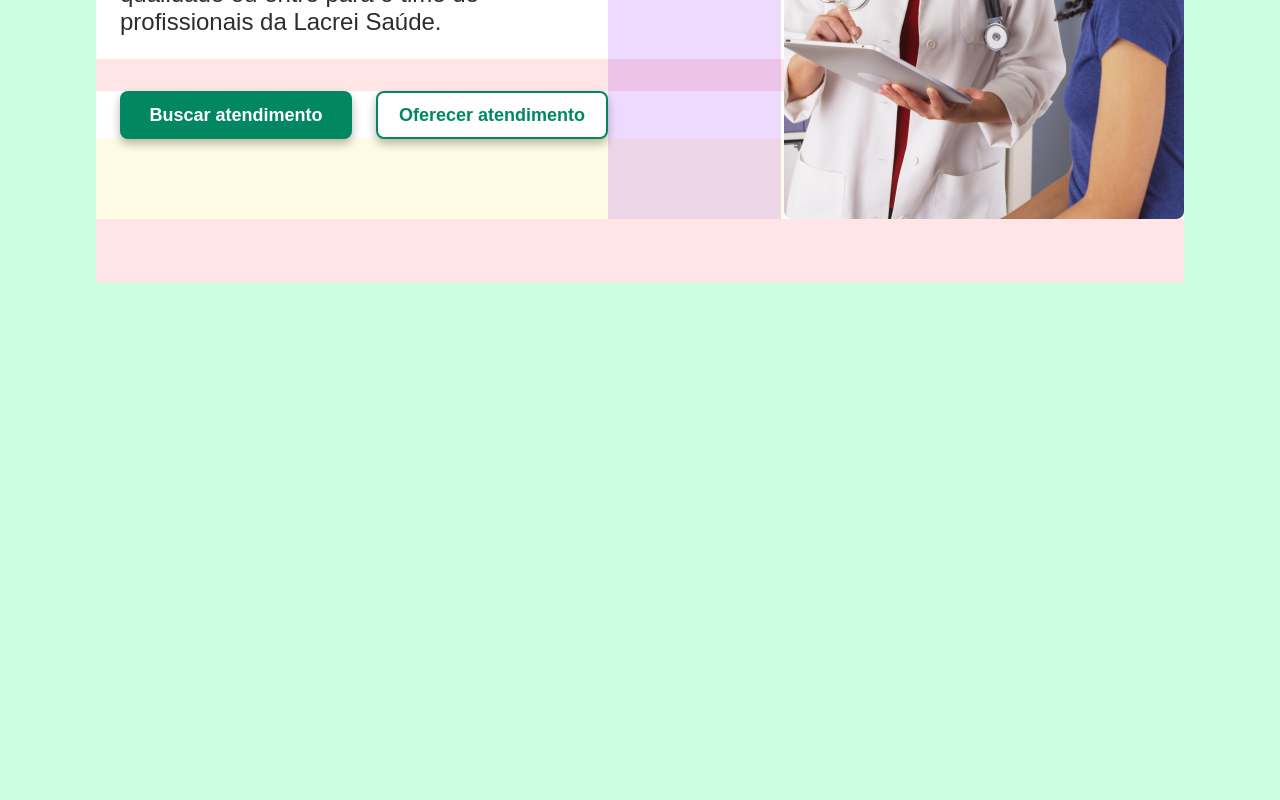
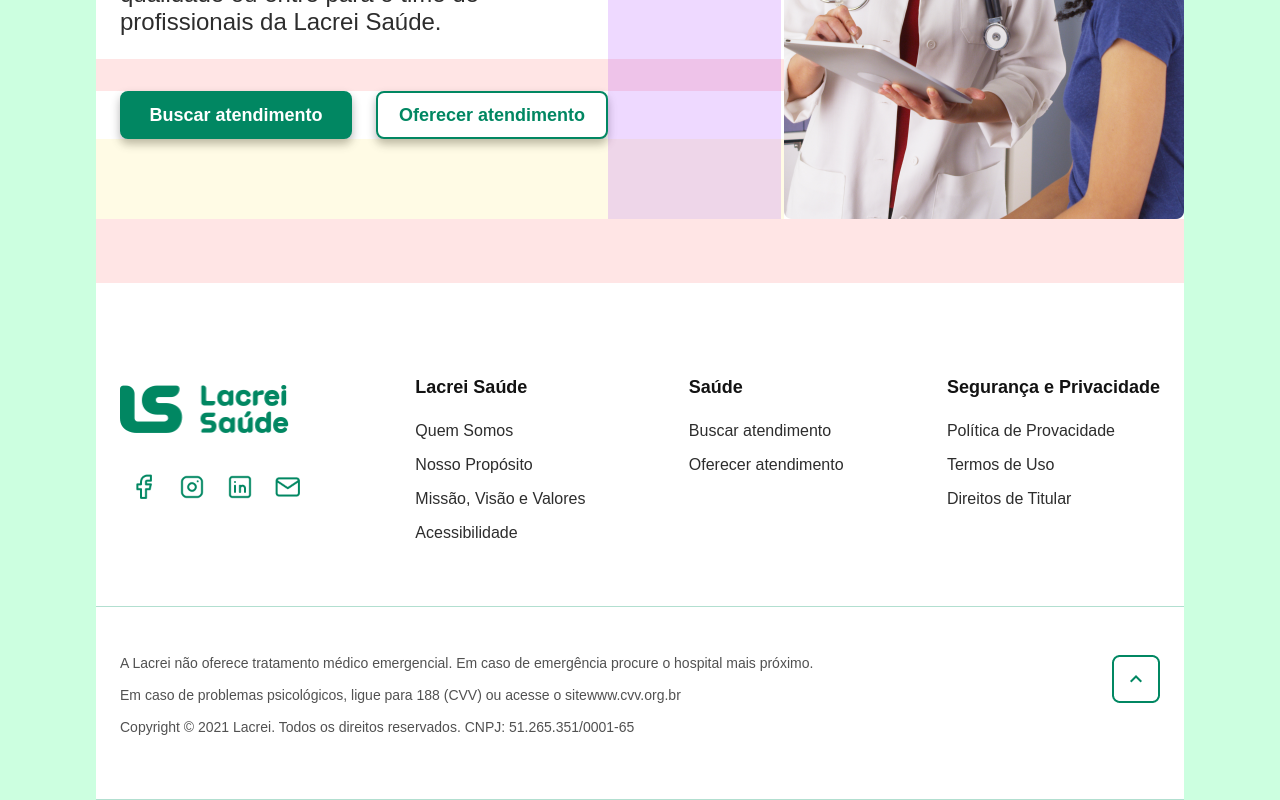
Before and after one commit to karinefbueno/desafio-lacrei-saude, a React (Vite) app: page / in a window 1280 px wide. Shown: the part 416-1216 px from the top of the page. Before the commit the page ends 800 px from the top, so only its background shows below. Built offline with nearby package versions, Linux system fonts and the light colour scheme; a web font is replaced by a local one.

Commit message:
C04-Footer

```diff
--- a/src/App.tsx
+++ b/src/App.tsx
@@ -1,3 +1,4 @@
+import Footer from './components/Footer';
 import Header from './components/Header';
 import Main from './components/Main';
 import { GlobalStyle } from './styles/global-styles';
@@ -8,6 +9,7 @@ function App() {
       <GlobalStyle />
       <Header />
       <Main />
+      <Footer />
     </>
   );
 }
--- a/src/components/Footer/index.tsx
+++ b/src/components/Footer/index.tsx
@@ -1,6 +1,88 @@
+import { ContainerFooter, FooterStyled, ImagemLogo, Div } from './styles';
+import logo from '../../images/log.png';
+import face from '../../images/facebook.png';
+import link from '../../images/linkdIn.png';
+import insta from '../../images/instagram.png';
+import emailIcon from '../../images/email.png';
+import button from '../../images/button.png';
+import {
+  facebook, instagram, linkdIn, email,
+  quemSomos, missao, proposito, acessibilidade,
+  termos, privacidade, direitos, buscar, oferecer,
+} from "../../utils/links";
+
 function Footer() {
+
   return (
-    <div>Footer</div>
+    <Div>
+      <FooterStyled>
+        <ContainerFooter>
+          <ImagemLogo>
+            <img src={logo} alt="Logo" />
+            <div>
+              <a href={facebook} target="blank">
+                <img src={face} alt="Facebook" />
+              </a>
+              <a href={instagram} target="blank">
+                <img src={insta} alt="Instagram" />
+              </a>
+              <a href={linkdIn} target="blank">
+                <img src={link} alt="LinkdIn" />
+              </a>
+              <a href={email} target="blank">
+                <img src={emailIcon} alt="E-mail" />
+              </a>
+            </div>
+          </ImagemLogo>
+          <ul>
+            <h2>Lacrei Saúde</h2>
+            <a href={quemSomos}><li>Quem Somos</li></a>
+            <a href={proposito}><li>Nosso Propósito</li></a>
+            <a href={missao}>
+              <li>Missão, Visão e Valores</li>
+            </a>
+            <a href={acessibilidade}><li>Acessibilidade</li></a>
+          </ul>
+          <ul>
+            <h2>Saúde</h2>
+            <a href={buscar}><li>Buscar atendimento</li></a>
+            <a href={oferecer}><li>Oferecer atendimento</li></a>
+          </ul>
+          <ul>
+            <h2>Segurança e Privacidade</h2>
+            <a href={privacidade}><li>Política de Provacidade</li></a>
+            <a href={termos}><li>Termos de Uso</li></a>
+            <a href={direitos}><li>Direitos de Titular</li></a>
+          </ul>
+        </ContainerFooter>
+        <ContainerFooter>
+          <div className="container-paragraph">
+            <p>
+              A Lacrei não oferece tratamento médico emergencial.
+              Em caso de emergência procure o hospital mais próximo.
+            </p>
+            <p>
+              Em caso de problemas psicológicos,
+              ligue para 188 (CVV) ou acesse o site
+              <a href="https://lacreisaude.com.br/www.cvv.org.br">
+                www.cvv.org.br
+              </a>
+            </p>
+            <p>
+              Copyright © 2021 Lacrei.
+              Todos os direitos reservados. CNPJ: 51.265.351/0001-65
+            </p>
+          </div>
+          <div>
+            <span>CNPJ: 51.265.351/0001-65</span>
+            <a href='#inicio'>
+              <img className="button-initial" src={button}
+                alt="Navega para o início da página" />
+            </a>
+          </div>
+        </ContainerFooter>
+      </FooterStyled>
+    </Div>
   );
 }
 
--- a/src/components/Footer/styles.ts
+++ b/src/components/Footer/styles.ts
@@ -0,0 +1,108 @@
+import styled from 'styled-components';
+
+export const Div = styled.div`
+display: flex;
+justify-content:center;
+min-width: 430px;
+`;
+
+export const FooterStyled = styled.footer`
+background-color: white;
+box-sizing: border-box;
+display: flex;
+flex-direction: column;
+align-items: center;
+padding-top:30px;
+width: 85%;
+`;
+
+export const ImagemLogo = styled.footer`
+
+@media (max-width: 950px) {
+
+  img {
+    display: none;
+  }
+
+  a img {
+    display: block;
+  }
+}
+margin-top: 24px;
+display: flex;
+flex-direction: column;
+gap: 30px;
+justify-content: flex-start;
+
+div a img {
+  width: 48px;
+  height: 48px;
+  padding: 8px;
+}
+
+img{
+  width: 169px;
+  height: 48px;
+}`;
+
+export const ContainerFooter = styled.div`
+display: flex;
+justify-content: space-between;
+border-bottom: 1px solid rgba(178, 223, 208, 1);
+color: rgba(81, 81, 81, 1);
+width: 100%;
+padding: 48px 24px;
+
+ span {
+  display: none;
+ }
+
+h2 {
+  margin-top: 16px;
+  margin-bottom: 24px;
+  font-size: 18px;
+  color: rgba(19, 19, 19, 1);
+}
+
+li {
+  list-style: none;
+  font-size: 16px;
+  color: rgba(45, 45, 45, 1);
+  padding-bottom: 16px;
+}
+
+a {
+  text-decoration: none;
+  color: rgba(81, 81, 81, 1);
+}
+
+.button-initial {
+  margin-left: 60px;
+}
+
+p{
+  font-size: 14px;
+  padding-bottom: 16px;
+}
+@media (max-width: 440px) {
+ justify-content: flex-start;
+
+}
+
+@media (max-width: 950px) {
+  display: flex;
+  flex-wrap: wrap;
+
+  .container-paragraph {
+    display: none;
+  }
+
+  div{
+    display: flex;
+    justify-content: center;
+  };
+
+   span {
+  display: block;
+ }
+}`;
--- a/src/components/Header/index.tsx
+++ b/src/components/Header/index.tsx
@@ -2,10 +2,7 @@ import { BsPerson } from 'react-icons/bs';
 import { AiOutlineQuestionCircle } from 'react-icons/ai';
 import logo from '../../images/logo_header.png';
 import { HeaderStyled, ContainerHeader, LoginMobile, Login } from './styles';
-
-const ajuda = "https://lacreisaude.com.br/ajuda/";
-const quemSomos = "https://lacreisaude.com.br/quem-somos/";
-const entrar = "https://lacreisaude.com.br/selecionar-pessoa/";
+import { entrar, ajuda, quemSomos } from '../../utils/links';
 
 function Header() {
   return (
--- a/src/components/Main/index.tsx
+++ b/src/components/Main/index.tsx
@@ -1,9 +1,10 @@
 import {
   ButtonBuscar, ButtonOferecer, ContainerMain,
   TitleContainer, MainStyled, SectionUm, Div,
-  SectionDois, MediumPinkDiv, SmallPinkDiv, LargePinkDiv, YellowDiv,
+  BlueDiv, MediumPinkDiv, SmallPinkDiv, LargePinkDiv, YellowDiv,
 } from './styles';
 import imgHero from '../../images/ImagemHero.png';
+import { buscar, oferecer } from '../../utils/links';
 
 function Main() {
   return (
@@ -15,7 +16,8 @@ function Main() {
             <YellowDiv />
             <TitleContainer className="title" >
               <h2>
-                Junte-se à <br />
+                Junte-se à
+                <br />
                 nossa comunidade
               </h2>
               <span>___________________</span>
@@ -26,12 +28,16 @@ function Main() {
             </TitleContainer>
             <SmallPinkDiv />
             <div className="button-container" >
-              <a href="https://paciente.lacreisaude.com.br/"><ButtonBuscar>Buscar atendimento</ButtonBuscar></a>
-              <a href="https://profissional.lacreisaude.com.br/"><ButtonOferecer>Oferecer atendimento</ButtonOferecer></a>
+              <a href={buscar}>
+                <ButtonBuscar>Buscar atendimento</ButtonBuscar>
+              </a>
+              <a href={oferecer}>
+                <ButtonOferecer>Oferecer atendimento</ButtonOferecer>
+              </a>
             </div>
             <YellowDiv />
           </SectionUm>
-          <SectionDois />
+          <BlueDiv />
           <img src={imgHero} alt="" />
         </MainStyled>
         <LargePinkDiv />
--- a/src/components/Main/styles.ts
+++ b/src/components/Main/styles.ts
@@ -87,7 +87,7 @@ text-align: start;
   }
 }`;
 
-export const SectionDois = styled.div`
+export const BlueDiv = styled.div`
 
 @media (min-width: 1100px) {
 
--- /dev/null
+++ b/src/utils/links.ts
@@ -0,0 +1,15 @@
+export const ajuda = 'https://lacreisaude.com.br/ajuda/';
+export const quemSomos = 'https://lacreisaude.com.br/quem-somos/';
+export const entrar = 'https://lacreisaude.com.br/selecionar-pessoa/';
+export const proposito = 'https://lacreisaude.com.br/quem-somos/#proposito';
+export const missao = 'https://lacreisaude.com.br/quem-somos/#missao-visao-valores';
+export const acessibilidade = 'https://lacreisaude.com.br/acessibilidade/';
+export const privacidade = 'https://lacreisaude.com.br/politica-de-privacidade/';
+export const termos = 'https://lacreisaude.com.br/termos-de-uso/';
+export const direitos = 'https://lacreisaude.com.br/direitos-de-titular/';
+export const buscar = 'https://paciente.lacreisaude.com.br/';
+export const oferecer = 'https://profissional.lacreisaude.com.br';
+export const facebook = 'https://www.facebook.com/lacrei.saude/';
+export const instagram = 'https://www.instagram.com/lacrei.saude';
+export const linkdIn = 'https://www.linkedin.com/company/lacrei-saude/';
+export const email = 'https://outlook.live.com/mail/0/deeplink/compose/?mailtouri=mailto%3acontato%40lacreisaude.com.br';
```
